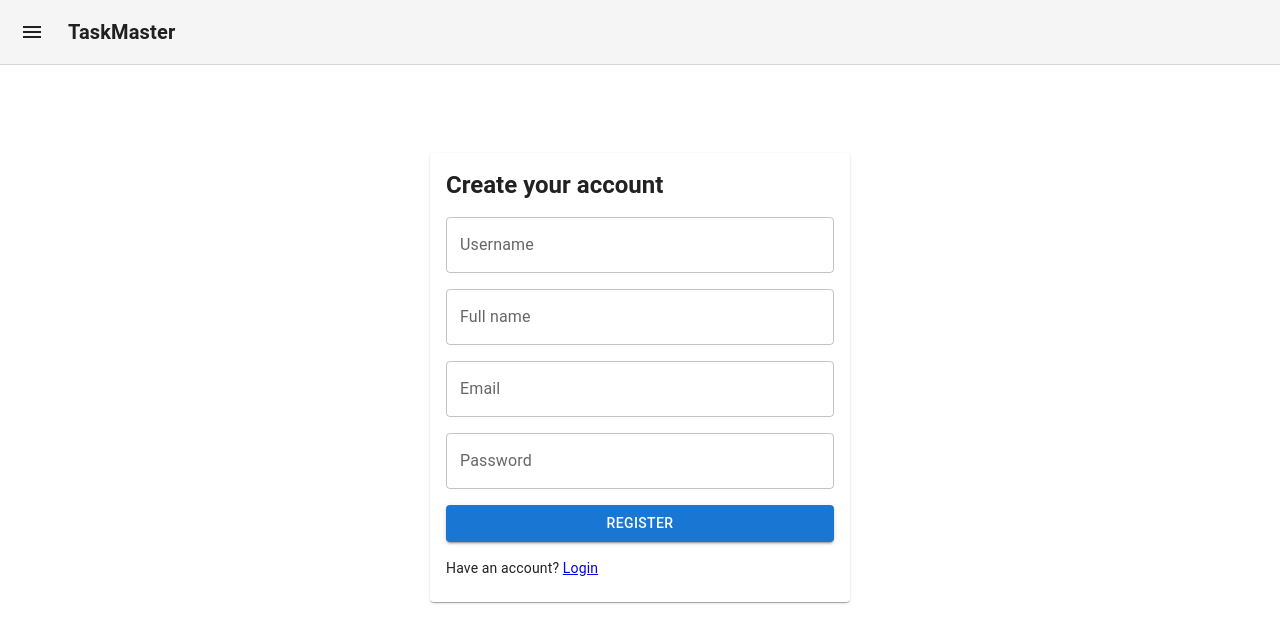
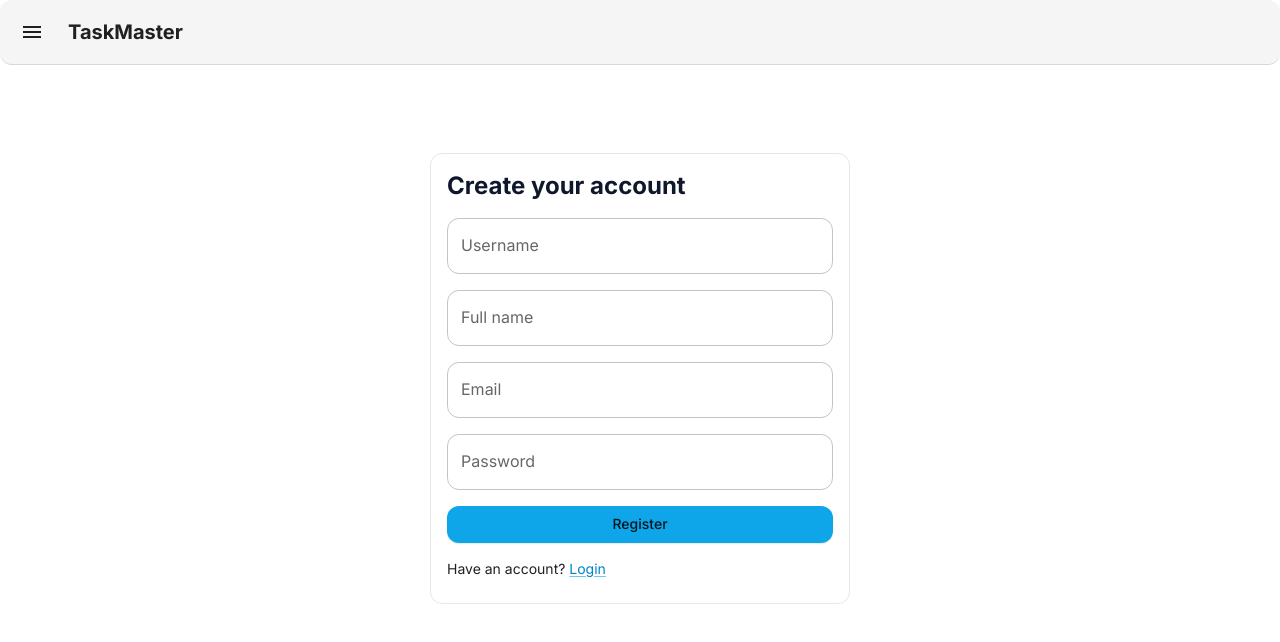
Before and after one commit to ByteWarrior23/Smart-Task-Scheduler-with-Natural-Language-Input, a React (Vite) app in the folder frontend/: page /register in a window 1280 px wide. Shown: the top 642 px of the page. Built offline with nearby package versions, Linux system fonts and the light colour scheme.

Commit message:
feat: Implement global styles and theme configuration
Co-authored-by: harsh48521 <harsh48521@gmail.com>

```diff
--- a/frontend/index.html
+++ b/frontend/index.html
@@ -4,6 +4,10 @@
     <meta charset="UTF-8" />
     <meta name="viewport" content="width=device-width, initial-scale=1.0" />
     <title>TaskMaster</title>
+    <meta name="theme-color" content="#0ea5e9" />
+    <link rel="preconnect" href="https://fonts.googleapis.com">
+    <link rel="preconnect" href="https://fonts.gstatic.com" crossorigin>
+    <link href="https://fonts.googleapis.com/css2?family=Inter:wght@400;500;600;700&display=swap" rel="stylesheet">
   </head>
   <body>
     <div id="root"></div>
--- a/frontend/src/main.jsx
+++ b/frontend/src/main.jsx
@@ -1,12 +1,42 @@
 import React from 'react';
 import ReactDOM from 'react-dom/client';
 import { CssBaseline, ThemeProvider, createTheme } from '@mui/material';
+import './styles.css';
 import { QueryClient, QueryClientProvider } from '@tanstack/react-query';
 import { BrowserRouter } from 'react-router-dom';
 import App from './modules/app/App';
 
 const theme = createTheme({
-  palette: { mode: 'light' },
+  palette: {
+    mode: 'light',
+    primary: { main: '#0ea5e9' },
+    secondary: { main: '#0369a1' },
+    success: { main: '#10b981' },
+    warning: { main: '#f59e0b' },
+    error: { main: '#ef4444' },
+    info: { main: '#06b6d4' },
+    background: { default: '#ffffff' },
+  },
+  shape: { borderRadius: 12 },
+  typography: {
+    fontFamily:
+      "Inter, system-ui, -apple-system, Segoe UI, Roboto, Noto Sans, Ubuntu, Cantarell, Helvetica Neue, Arial, \"Apple Color Emoji\", \"Segoe UI Emoji\"",
+    fontWeightBold: 700,
+  },
+  components: {
+    MuiButton: {
+      styleOverrides: {
+        root: { textTransform: 'none', boxShadow: 'var(--shadow-sm)' },
+      },
+    },
+    MuiPaper: {
+      styleOverrides: { root: { borderRadius: 12 } },
+    },
+    MuiCard: {
+      defaultProps: { elevation: 0 },
+      styleOverrides: { root: { borderRadius: 12, border: '1px solid var(--border-color)' } },
+    },
+  },
 });
 
 const queryClient = new QueryClient({
--- /dev/null
+++ b/frontend/src/styles.css
@@ -0,0 +1,177 @@
+/*
+  Global styles, design tokens, and utilities for TaskMaster
+  Keep overrides minimal to avoid clashing with MUI component styles.
+*/
+
+/* CSS Variables - light theme */
+:root {
+  --brand-50:  #f0f9ff;
+  --brand-100: #e0f2fe;
+  --brand-200: #bae6fd;
+  --brand-300: #7dd3fc;
+  --brand-400: #38bdf8;
+  --brand-500: #0ea5e9;
+  --brand-600: #0284c7;
+  --brand-700: #0369a1;
+  --brand-800: #075985;
+  --brand-900: #0c4a6e;
+
+  --bg-default: #ffffff;
+  --bg-muted:   #f8fafc;
+  --text-primary: #0f172a;
+  --text-secondary: #475569;
+  --border-color: #e5e7eb;
+
+  --success: #10b981;
+  --warning: #f59e0b;
+  --error:   #ef4444;
+  --info:    #06b6d4;
+
+  --radius-sm: 8px;
+  --radius-md: 12px;
+  --radius-lg: 16px;
+
+  --shadow-sm: 0 1px 2px rgba(2,6,23,0.06), 0 1px 1px rgba(2,6,23,0.04);
+  --shadow-md: 0 6px 16px rgba(2,6,23,0.08), 0 2px 4px rgba(2,6,23,0.06);
+  --shadow-lg: 0 16px 40px rgba(2,6,23,0.10), 0 6px 12px rgba(2,6,23,0.08);
+}
+
+/* Dark mode tokens (automatic) */
+@media (prefers-color-scheme: dark) {
+  :root {
+    --bg-default: #0b1220;
+    --bg-muted:   #0f172a;
+    --text-primary: #e5e7eb;
+    --text-secondary: #cbd5e1;
+    --border-color: #1f2937;
+
+    --shadow-sm: 0 1px 2px rgba(0,0,0,0.35);
+    --shadow-md: 0 6px 16px rgba(0,0,0,0.35);
+    --shadow-lg: 0 16px 40px rgba(0,0,0,0.4);
+  }
+}
+
+/* Base */
+* { box-sizing: border-box; }
+html { scroll-behavior: smooth; }
+body {
+  margin: 0;
+  background: var(--bg-default);
+  color: var(--text-primary);
+  text-rendering: optimizeLegibility;
+  -webkit-font-smoothing: antialiased;
+  -moz-osx-font-smoothing: grayscale;
+}
+
+/* Link styling that plays nicely with MUI */
+a:not([class]) {
+  color: var(--brand-600);
+  text-decoration-color: color-mix(in oklab, var(--brand-500) 60%, transparent);
+  text-underline-offset: 2px;
+  transition: color .2s ease, text-decoration-color .2s ease;
+}
+a:not([class]):hover { color: var(--brand-700); text-decoration-color: currentColor; }
+
+/* Headings */
+h1, h2, h3, h4, h5, h6 { color: var(--text-primary); margin: 0 0 .5rem; line-height: 1.2; }
+
+/* Utilities */
+.container {
+  width: 100%;
+  margin-inline: auto;
+  padding-inline: 1rem;
+  max-width: 100ch;
+}
+
+.card {
+  background: var(--bg-muted);
+  border: 1px solid var(--border-color);
+  border-radius: var(--radius-md);
+  box-shadow: var(--shadow-sm);
+}
+
+.shadow-sm { box-shadow: var(--shadow-sm) !important; }
+.shadow-md { box-shadow: var(--shadow-md) !important; }
+.shadow-lg { box-shadow: var(--shadow-lg) !important; }
+.rounded-sm { border-radius: var(--radius-sm) !important; }
+.rounded-md { border-radius: var(--radius-md) !important; }
+.rounded-lg { border-radius: var(--radius-lg) !important; }
+
+.text-muted { color: var(--text-secondary) !important; }
+
+.mt-1 { margin-top: .25rem !important; }
+.mt-2 { margin-top: .5rem !important; }
+.mt-3 { margin-top: .75rem !important; }
+.mt-4 { margin-top: 1rem !important; }
+.mb-1 { margin-bottom: .25rem !important; }
+.mb-2 { margin-bottom: .5rem !important; }
+.mb-3 { margin-bottom: .75rem !important; }
+.mb-4 { margin-bottom: 1rem !important; }
+
+.grid { display: grid; gap: 1rem; }
+.grid-2 { grid-template-columns: repeat(2, minmax(0, 1fr)); }
+.grid-3 { grid-template-columns: repeat(3, minmax(0, 1fr)); }
+@media (max-width: 900px) { .grid-2, .grid-3 { grid-template-columns: 1fr; } }
+
+/* Buttons (non-MUI usage) */
+.btn {
+  display: inline-flex;
+  align-items: center;
+  justify-content: center;
+  gap: .5rem;
+  height: 40px;
+  padding: 0 14px;
+  border-radius: var(--radius-md);
+  border: 1px solid var(--border-color);
+  background: var(--bg-default);
+  color: var(--text-primary);
+  cursor: pointer;
+  transition: transform .05s ease, box-shadow .2s ease, background .2s ease, border-color .2s ease;
+}
+.btn:hover { box-shadow: var(--shadow-sm); }
+.btn:active { transform: translateY(1px); }
+
+.btn-primary {
+  border-color: color-mix(in oklab, var(--brand-500) 30%, var(--border-color));
+  background: var(--brand-600);
+  color: white;
+}
+.btn-primary:hover { background: var(--brand-700); box-shadow: var(--shadow-md); }
+.btn-outline {
+  background: transparent;
+  color: var(--brand-700);
+  border-color: var(--brand-300);
+}
+.btn-outline:hover { background: var(--brand-50); border-color: var(--brand-400); }
+
+/* Forms */
+.input, .select, .textarea {
+  width: 100%;
+  padding: 10px 12px;
+  border: 1px solid var(--border-color);
+  border-radius: var(--radius-sm);
+  background: var(--bg-default);
+  color: var(--text-primary);
+}
+.input:focus, .select:focus, .textarea:focus { outline: 2px solid color-mix(in oklab, var(--brand-400) 60%, transparent); outline-offset: 2px; }
+
+/* Table */
+.table {
+  width: 100%;
+  border-collapse: separate;
+  border-spacing: 0;
+  background: var(--bg-default);
+  border: 1px solid var(--border-color);
+  border-radius: var(--radius-md);
+  overflow: hidden;
+}
+.table th, .table td { padding: .75rem 1rem; border-bottom: 1px solid var(--border-color); text-align: left; }
+.table thead th { background: var(--bg-muted); font-weight: 600; }
+.table tr:hover td { background: color-mix(in oklab, var(--bg-muted) 70%, transparent); }
+
+/* Animations */
+@keyframes fade-in { from { opacity: 0; transform: translateY(4px); } to { opacity: 1; transform: none; } }
+.fade-in { animation: fade-in .24s ease-out both; }
+
+/* Accessibility */
+.visually-hidden { position: absolute !important; width: 1px !important; height: 1px !important; padding: 0 !important; margin: -1px !important; overflow: hidden !important; clip: rect(0,0,0,0) !important; white-space: nowrap !important; border: 0 !important; }
```
